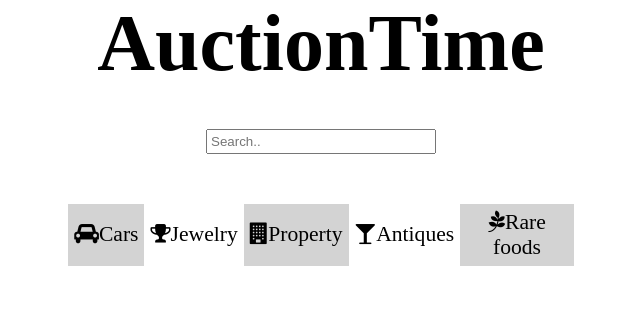
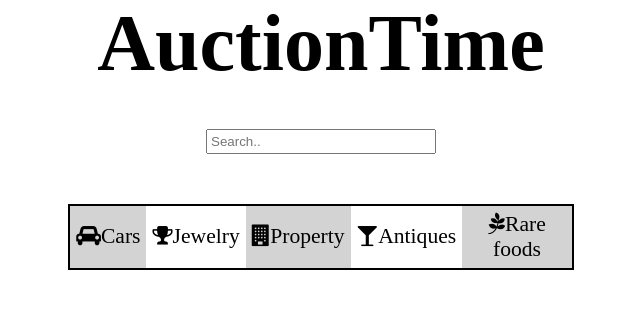
Before and after one commit to normangarder/Oksjoni-sait, a PHP site: page / in a window 1280 px wide. Shown: the part 214-523 px from the top of the page, without its empty margins (319-959 px from the left). Run offline with PHP 8.4, Linux system fonts and the light colour scheme; some libraries are stand-ins or nearby versions.

Commit message:
Update styles.css

```diff
--- a/HTML/CSS/styles.css
+++ b/HTML/CSS/styles.css
@@ -63,8 +63,9 @@ table {
 	margin-top: 50px;
 	margin-left: auto;
 	margin-right: auto;
+	border: 2px solid black;
 }
-table td {
+td {
 	padding: 6px;
 	font-size: 135%;
 	text-align: center;
```
